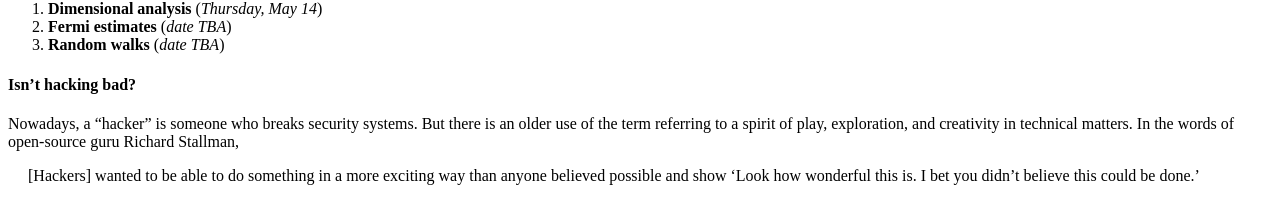
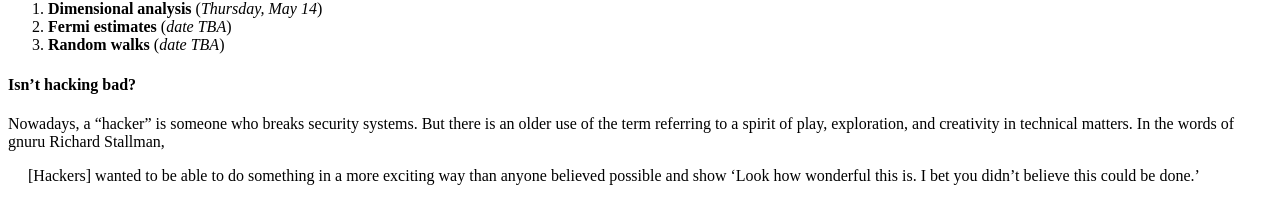
Before and after one commit to hapax/hapax.github.io, a Jekyll site: the page built from assets/hacker.md, in a window 1280 px wide. Shown: the part 634-835 px from the top of the page. Built offline with Jekyll 4.4.1, drawn with Linux system fonts in a browser that asks for light colours; our own code applies the rules of GitHub Pages for plain Markdown files; a script that is not in the unit is left out.

Commit message:
Update hacker.md

```diff
--- a/assets/hacker.md
+++ b/assets/hacker.md
@@ -49,7 +49,7 @@ Stay tuned for further details!
 Nowadays, a "hacker" is someone who breaks security systems.
 But there is an older use of the term referring to a spirit of play,
 exploration, and creativity in technical matters.
-In the words of open-source guru Richard Stallman,
+In the words of gnuru Richard Stallman,
 
 <span style="padding-left: 20px; display:block">
 [Hackers] wanted to be able to do something in a more
```
